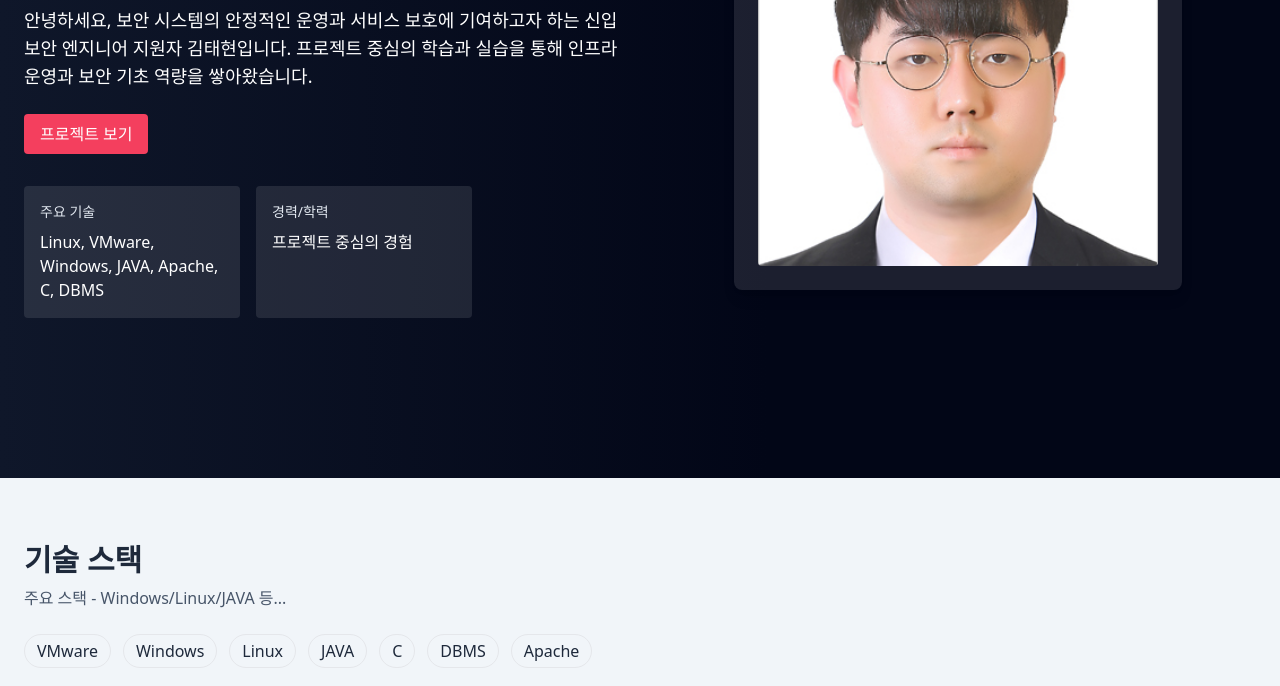
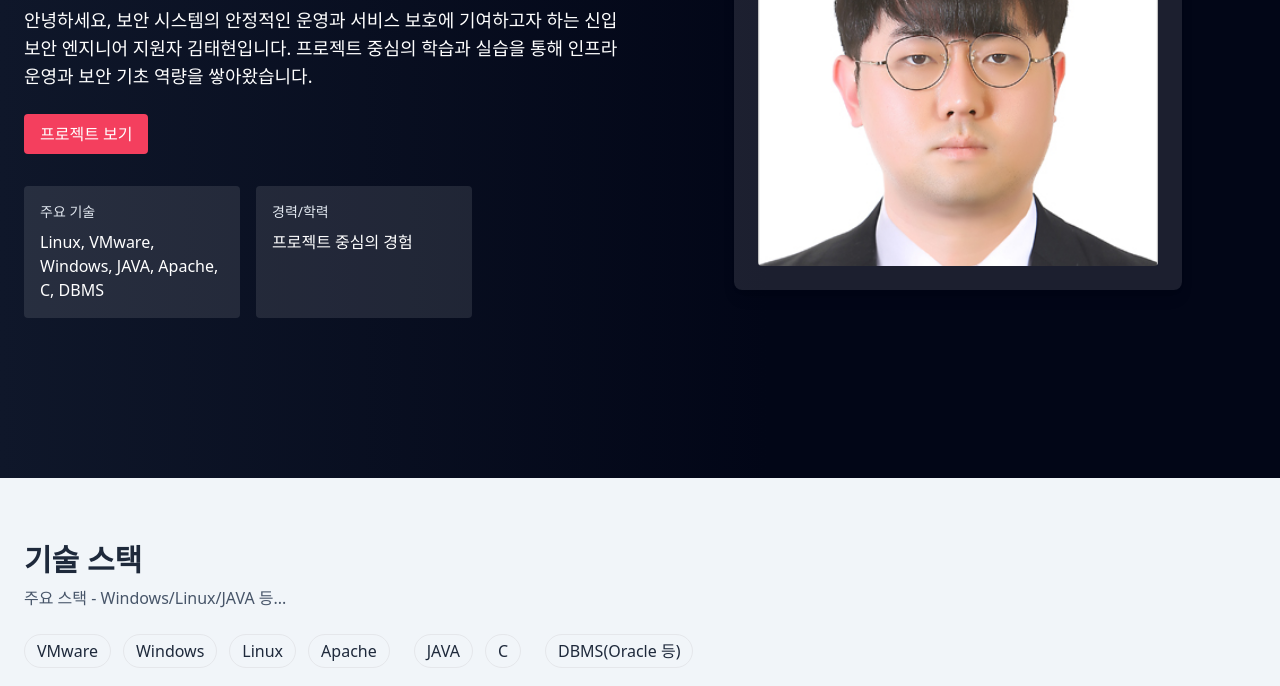
Before and after one commit to dece1225/portfolio, a plain HTML site: page index.html in a window 1280 px wide. Shown: the part 266-952 px from the top of the page. Drawn offline with nearby package versions, Linux system fonts and the light colour scheme.

Commit message:
주요 기술 부분 분류

```diff
--- a/index.html
+++ b/index.html
@@ -69,10 +69,10 @@
           <span class="px-3 py-1 rounded-full border">VMware</span>
           <span class="px-3 py-1 rounded-full border">Windows</span>
           <span class="px-3 py-1 rounded-full border">Linux</span>
+          <span class="px-3 py-1 rounded-full border">Apache</span><br>
           <span class="px-3 py-1 rounded-full border">JAVA</span>
-          <span class="px-3 py-1 rounded-full border">C</span>
-          <span class="px-3 py-1 rounded-full border">DBMS</span>
-          <span class="px-3 py-1 rounded-full border">Apache</span>
+          <span class="px-3 py-1 rounded-full border">C</span><br>
+          <span class="px-3 py-1 rounded-full border">DBMS(Oracle 등)</span>
         </div>
       </div>
     </section>
```
